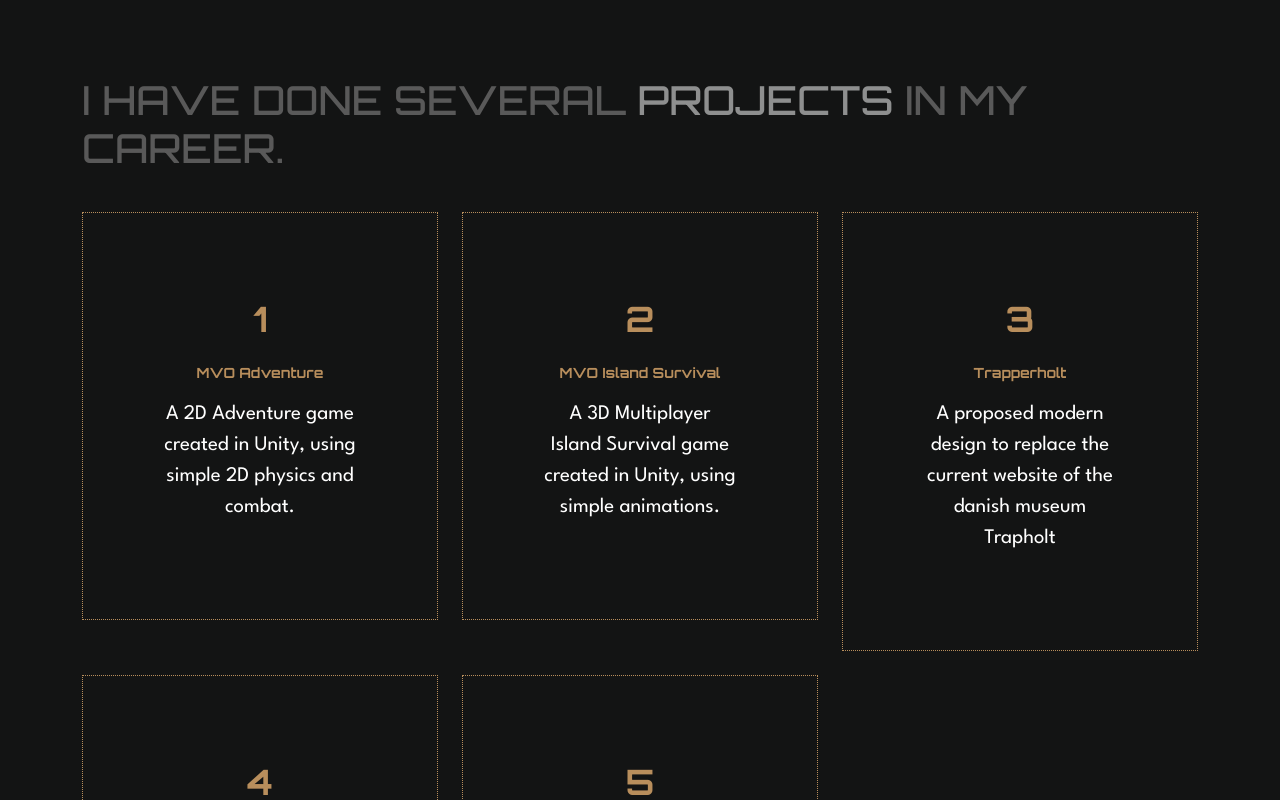
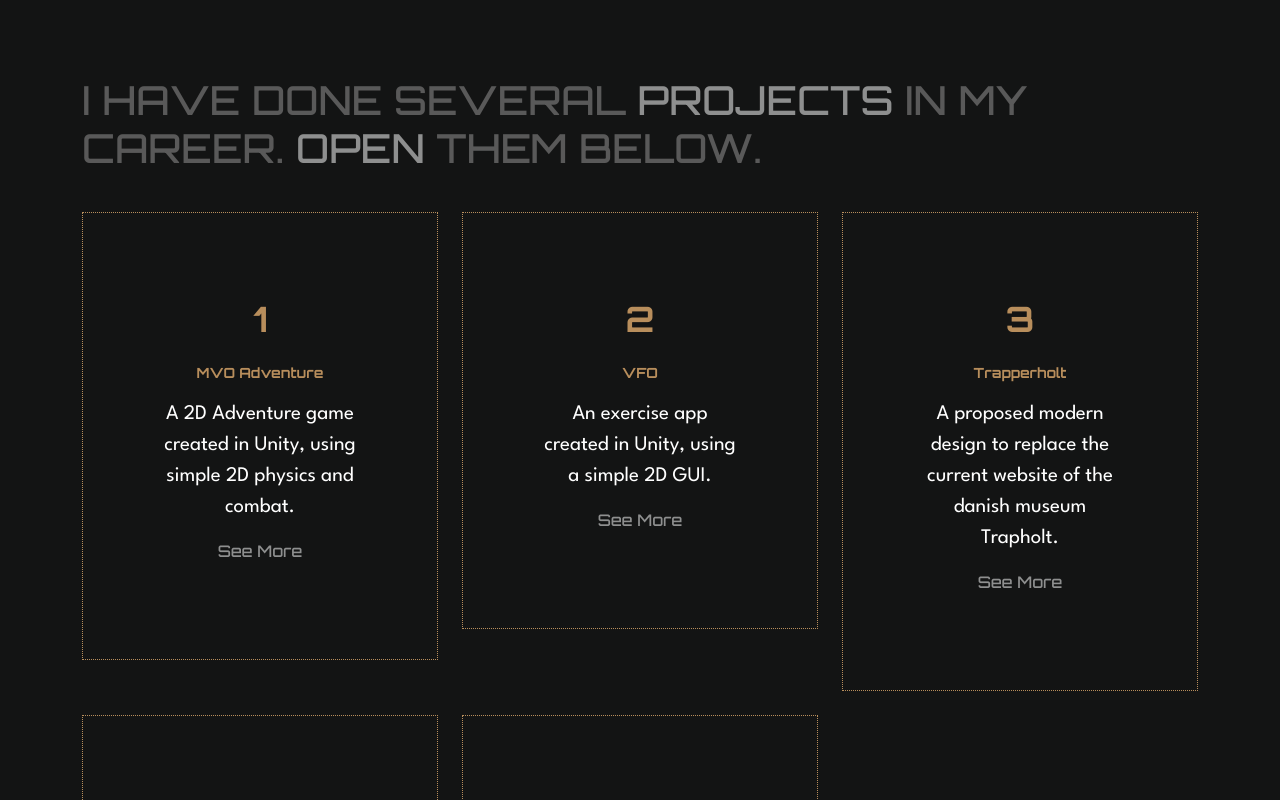
Before and after one commit to KennieA92/portfolio, a Vue app: page / in a window 1280 px wide. Shown: the part 820-1620 px from the top of the page. Built offline with nearby package versions, Linux system fonts and the light colour scheme.

Commit message:
Final Project

```diff
--- a/src/components/AboutComponent.vue
+++ b/src/components/AboutComponent.vue
@@ -4,7 +4,8 @@
       <div class="row">
         <div>
           <h1 id="section-title">
-            My <span>process</span> from meeting to finished product.
+            My <span>process</span> from meeting to
+            <span>finished product</span>.
           </h1>
         </div>
         <div
--- a/src/components/ProjectComponent.vue
+++ b/src/components/ProjectComponent.vue
@@ -5,6 +5,7 @@
         <div>
           <h1 id="section-title">
             I have done several <span>projects</span> in my career.
+            <span>Open</span> them below.
           </h1>
         </div>
         <div
@@ -27,6 +28,7 @@
                   {{ project.projectDescription }}
                 </p>
               </div>
+              <p>See More</p>
             </div>
           </a>
         </div>
--- a/src/modules/getProjects.js
+++ b/src/modules/getProjects.js
@@ -14,18 +14,18 @@ function getProjects(id) {
         },
         {
             projectID: 2,
-            projectTitle: "MVO Island Survival",
+            projectTitle: "VFO",
             projectDescription:
-                "A 3D Multiplayer Island Survival game created in Unity, using simple animations.",
-            projectURL: "https://github.com/KennieA92/MVOIslandSurvival",
-            githubURL: "https://github.com/KennieA92/MVOIslandSurvival",
+                "An exercise app created in Unity, using a simple 2D GUI.",
+            projectURL: "https://github.com/KennieA/VFO",
+            githubURL: "https://github.com/KennieA/VFO",
             projectCategory: "Unity",
         },
         {
             projectID: 3,
             projectTitle: "Trapperholt",
             projectDescription:
-                "A proposed modern design to replace the current website of the danish museum Trapholt",
+                "A proposed modern design to replace the current website of the danish museum Trapholt.",
             projectURL: "https://trapperholt.one/",
             githubURL: "https://github.com/KennieA92/TrapholtProject",
             projectCategory: "Webpage",
```
